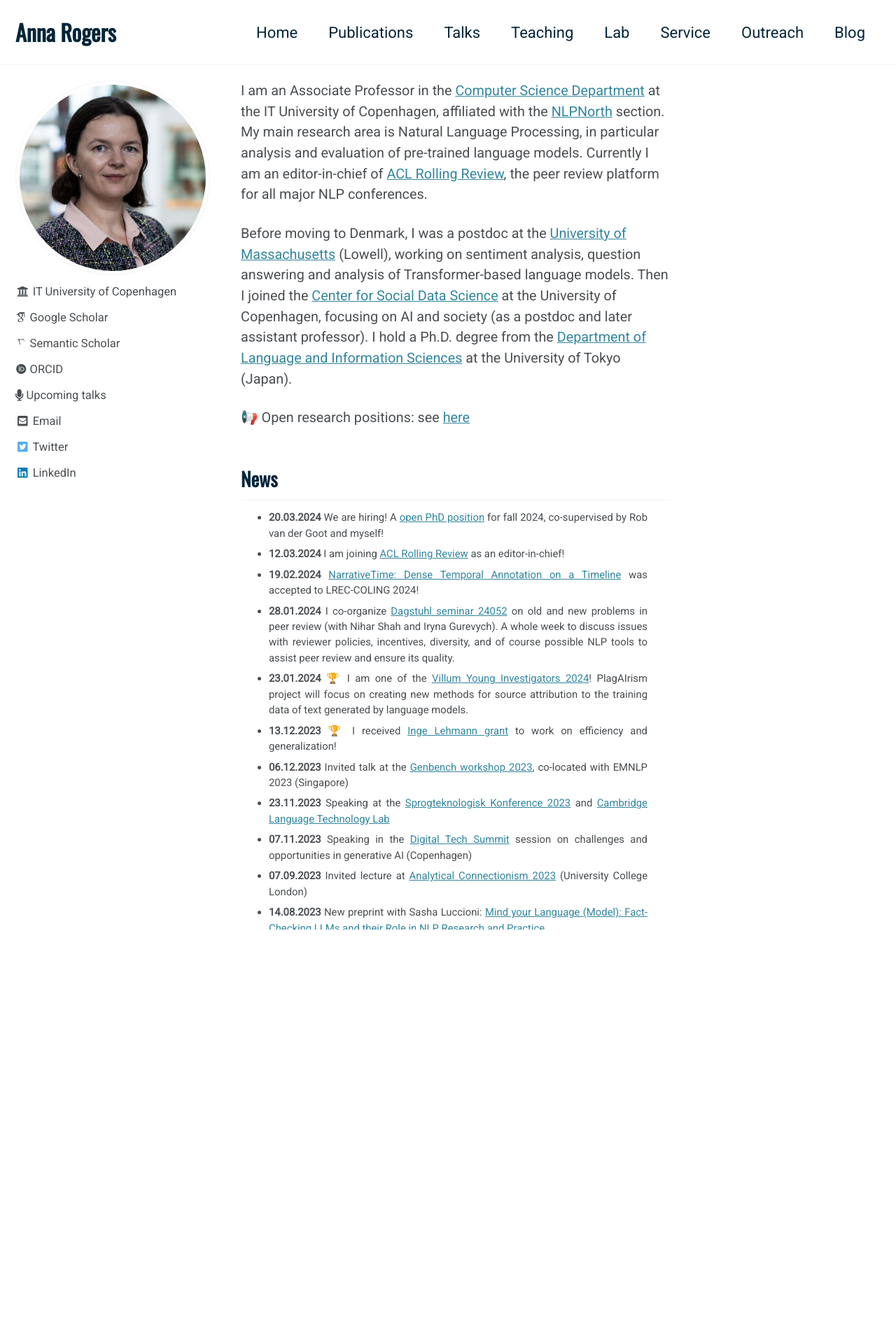
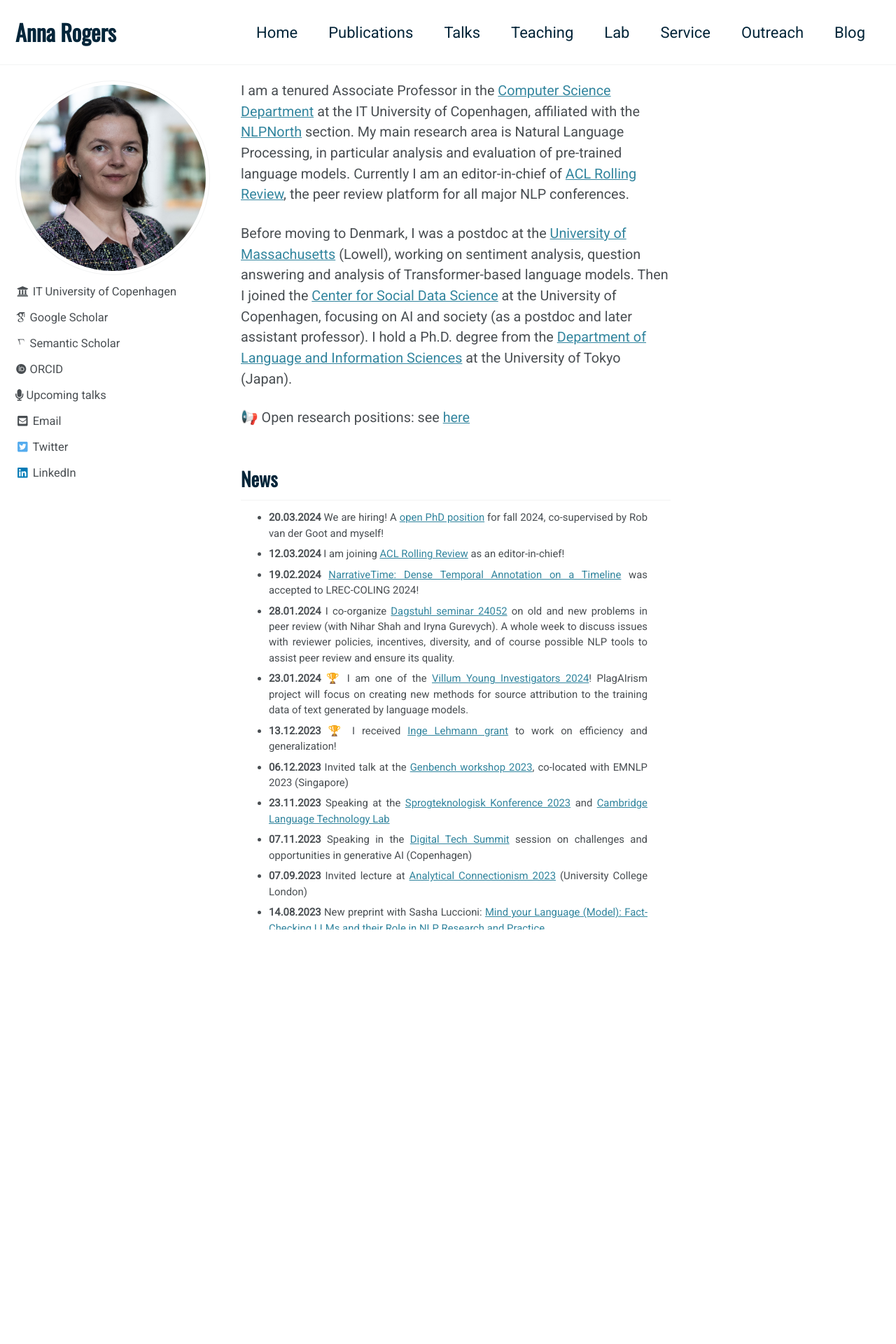
Before and after one commit to annargrs/annargrs.github.io, a Jekyll site: the page built from index.md, in a window 1280 px wide. Shown: the top 1920 px of the page at 70% size. Built offline with Jekyll 4.4.1, drawn with Linux system fonts in a browser that asks for light colours; cached includes are drawn as plain includes; nearby versions of some CDN libraries; emoji names are drawn with the system emoji font; some web fonts are replaced.

```diff
--- a/docs/index.html
+++ b/docs/index.html
@@ -338,7 +338,7 @@ https://www.gungorbudak.com/blog/2017/12/08/tags-cloud-sorted-by-post-count-for-
 
       <section class="page__content" itemprop="text">
 
-        <p>I am an Associate Professor in the <a href="https://en.itu.dk/Research/Departments/Computer-Science-Department">Computer Science Department</a> at the IT University of Copenhagen, affiliated with the <a href="https://nlpnorth.github.io/">NLPNorth</a> section. My main research area is Natural Language Processing, in particular analysis and evaluation of pre-trained language models. Currently I am an editor-in-chief of <a href="https://aclrollingreview.org/people">ACL Rolling Review</a>, the peer review platform for all major NLP conferences.</p>
+        <p>I am a tenured Associate Professor in the <a href="https://en.itu.dk/Research/Departments/Computer-Science-Department">Computer Science Department</a> at the IT University of Copenhagen, affiliated with the <a href="https://nlpnorth.github.io/">NLPNorth</a> section. My main research area is Natural Language Processing, in particular analysis and evaluation of pre-trained language models. Currently I am an editor-in-chief of <a href="https://aclrollingreview.org/people">ACL Rolling Review</a>, the peer review platform for all major NLP conferences.</p>
 
 <p>Before moving to Denmark, I was a postdoc at the <a href="https://text-machine.cs.uml.edu/">University of Massachusetts</a> (Lowell), working on sentiment analysis, question answering and analysis of Transformer-based language models. Then I joined the <a href="https://sodas.ku.dk/">Center for Social Data Science</a> at the University of Copenhagen, focusing on AI and society (as a postdoc and later assistant professor). I hold a Ph.D. degree from the <a href="https://www.c.u-tokyo.ac.jp/eng_site/info/academics/grad/lis/">Department of Language and Information Sciences</a> at the University of Tokyo (Japan).</p>
 
--- a/index.md
+++ b/index.md
@@ -6,7 +6,7 @@ author_profile: true
 #title: Home
 ---
 
-<p>I am an Associate Professor in the <a href="https://en.itu.dk/Research/Departments/Computer-Science-Department">Computer Science Department</a> at the IT University of Copenhagen, affiliated with the <a href="https://nlpnorth.github.io/">NLPNorth</a> section. My main research area is Natural Language Processing, in particular analysis and evaluation of pre-trained language models. Currently I am an editor-in-chief of <a href="https://aclrollingreview.org/people">ACL Rolling Review</a>, the peer review platform for all major NLP conferences.</p>
+<p>I am a tenured Associate Professor in the <a href="https://en.itu.dk/Research/Departments/Computer-Science-Department">Computer Science Department</a> at the IT University of Copenhagen, affiliated with the <a href="https://nlpnorth.github.io/">NLPNorth</a> section. My main research area is Natural Language Processing, in particular analysis and evaluation of pre-trained language models. Currently I am an editor-in-chief of <a href="https://aclrollingreview.org/people">ACL Rolling Review</a>, the peer review platform for all major NLP conferences.</p>
 
 <p>Before moving to Denmark, I was a postdoc at the <a href="https://text-machine.cs.uml.edu/">University of Massachusetts</a> (Lowell), working on sentiment analysis, question answering and analysis of Transformer-based language models. Then I joined the <a href="https://sodas.ku.dk/">Center for Social Data Science</a> at the University of Copenhagen, focusing on AI and society (as a postdoc and later assistant professor). I hold a Ph.D. degree from the <a href="https://www.c.u-tokyo.ac.jp/eng_site/info/academics/grad/lis/">Department of Language and Information Sciences</a> at the University of Tokyo (Japan).</p>
 
```
Also changed, not shown: docs/feed.xml (+1 -1 lines), docs/assets/images/project_cards_robustness.png (added), docs/assets/images/project_cards_sustainability.png (added), docs/assets/images/project_cards_transparency.png (added).
